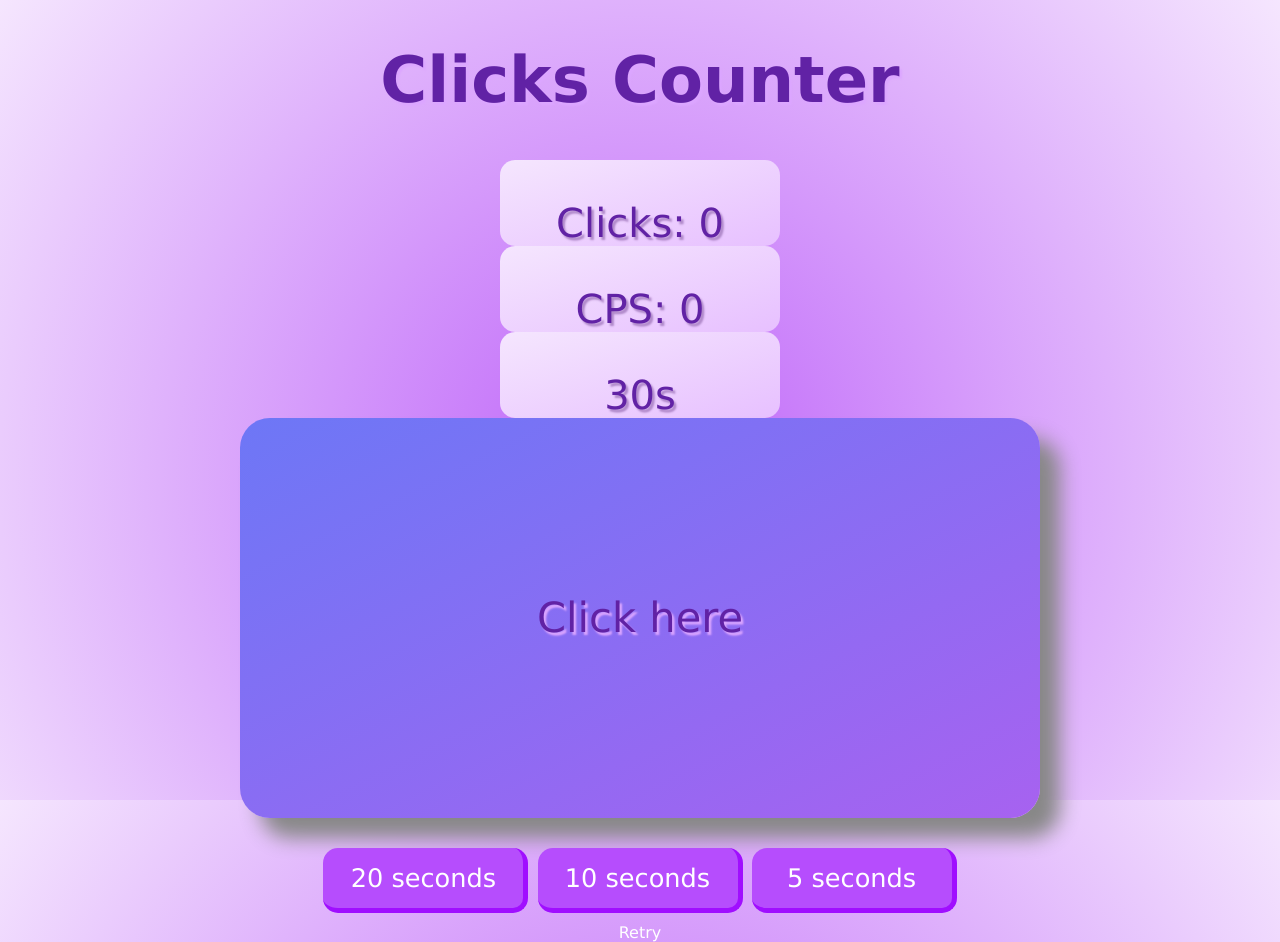
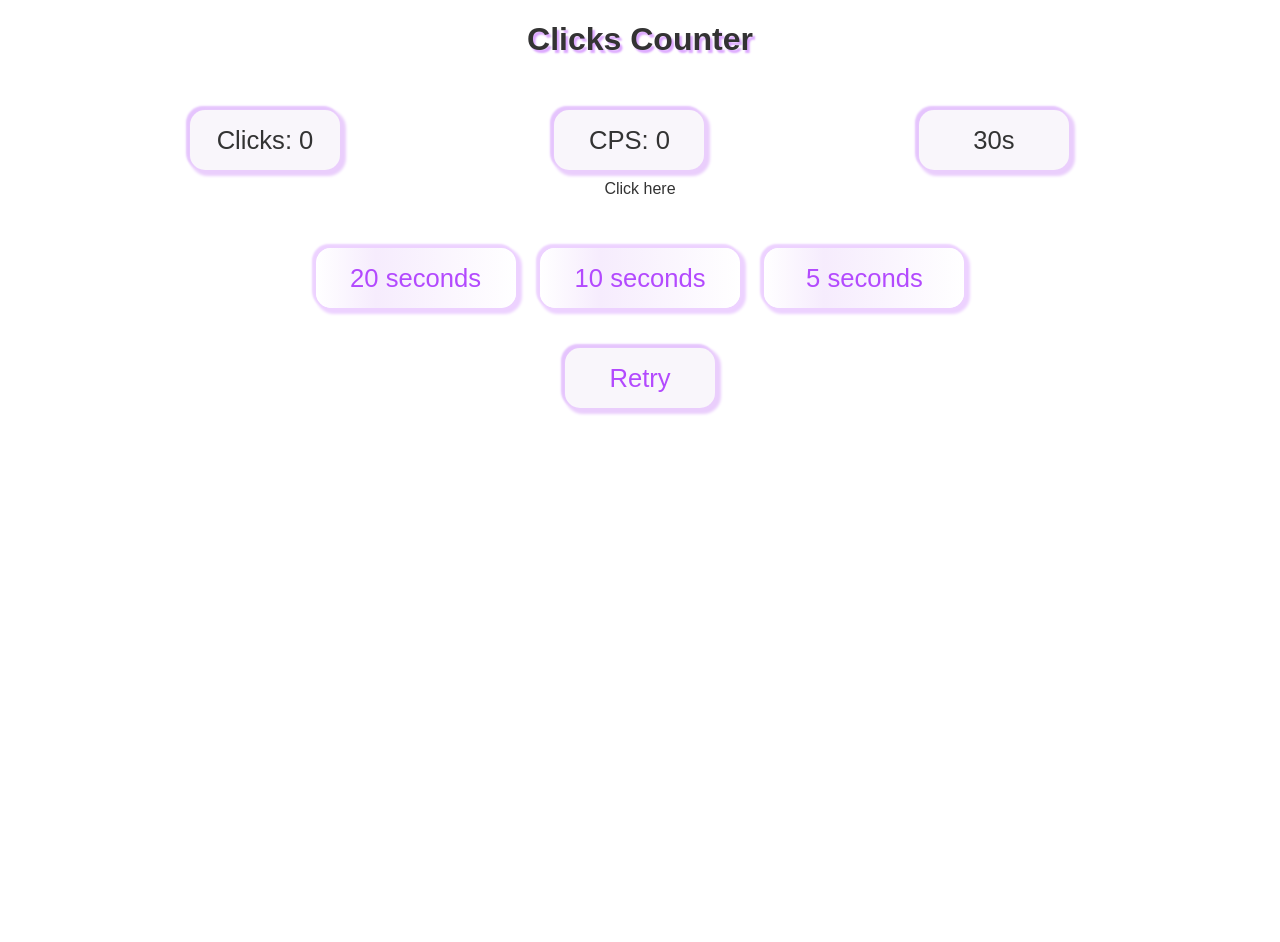
Before and after one commit to knight000101/CPS-TEST, a plain HTML site: page index.html in a window 1280 px wide. After the commit the page ends 800 px from the top, so only its background shows below. Drawn offline with Linux system fonts and the light colour scheme.

Commit message:
Update styles.css

```diff
--- a/styles.css
+++ b/styles.css
@@ -4,83 +4,118 @@
 }
 
 html, body{
+    font-family: 'Montserrat', sans-serif;
     padding: 0;
     margin: 0;
 }
 body{
-    background:radial-gradient(circle at 50% 60%, #BE63F9, #F5E6FE);
+    background:linear-gradient(circle at 50% 60%, #c475f9, #F5E6FE);
     background-attachment: fixed;
 }
-p, h1, div{
-    font-family: Verdana, sans-serif;
+ p, div{
+    font-family: 'Montserrat', sans-serif;
     position: relative;
-    color:#6122A5;
+    color:#333333;
     text-align: center;
 
 }
 h1{
-    font-size:4em;
+    font-family: 'Montserrat', sans-serif;
+    position: relative;
+    color:#333333;
+    text-align: center;
+    font-size:2em;
     text-shadow: 2.5px 3px 2px #DCA6FF;
 }
-p{
-    position: relative;
-    padding-top: 40px;
-    height: 46px;
-    width: 280px;
+p{ position: relative;
+    height: 60px;
+    width:150px;
+    background-color: #f9f6fb;
+
+    box-shadow: 3px 3px 3px 3px #eacefc, -2px -2px 2px 2px #e5c4fd;
+
     border-radius: 15px;
-    background:linear-gradient(to bottom right, #F5E6FE, #E7C0FF), linear-gradient(to top left, #F5E6FE, #E7C0FF);
-    font-size: 2.5em;
-    margin: 0 auto;
-    text-shadow: 2.5px 3px 2px #B089CA;
+    line-height:60px;
+    font-size:1.6em;
+    margin: 20px ;
+    margin-left: 190px;
+
+    user-select: none;
+
+    top:10px;
+    display:inline-block;
+    text-align: center;
 }
 
-.divClick{
+
+.btn {
     position: relative;
-    height: 400px;
-    width: 800px;
-    background:linear-gradient(to bottom right, #6D77F6, #A762F0), linear-gradient(to top left, #6122A5, #A762F0);
+    background:linear-gradient(to bottom right, #A762F0, #6122A5), linear-gradient(to top left, #6122A5, #A762F0);
+    height: 300px;
+    width: 300px;
+    box-shadow: 20px 20px 20px  #888888;
+    border-radius: 50%;
+    color: white;
+    padding: 16px 32px;
+    text-align: center;
+    font-size: 2em;
+    user-select: none;
+    line-height: 300px;
     margin: 0 auto;
-    font-size: 2.6em;
+    opacity: 1;
+    transition: 0.3s;
+    cursor: pointer;
+    margin-top: 45px;
+  }
+
+  .btn:hover {opacity: 0.6}
+  .second{
+    font-size: 30px;
+    height: 60px;
+    width:150px;
+    background-color: #f9f6fb;
+
+    box-shadow: 3px 3px 3px 3px #eacefc, -2px -2px 2px 2px #e5c4fd;
+
+    border-radius: 15px;
+    line-height:60px;
+    font-size:1.6em;
+    margin: 20px 2px;
+    margin: auto;
     user-select: none;
-    line-height: 400px;
-    box-shadow: 20px 20px 20px  #888888;
-    border-radius: 30px;
-    touch-action: manipulation;
-    text-shadow: 2.5px 3px 2px #DCA6FF;
-}
+
+    top:10px;
+
+    text-align: center;
+  }
+
 .time{
     position: relative;
     height: 60px;
     width:200px;
-    background-color: #b64dfd;
-    border-bottom: solid #A00EFF 5px;
-    border-right: solid #A00EFF 5px;
+    background-image: linear-gradient(to right, #ffffff 0%, #f6ecfd 30%, #ffffff 100%);
+
+    box-shadow: 3px 3px 3px 3px #edd2ff, -2px -2px 2px 2px #edd2ff;
     line-height:60px;
     font-size:1.6em;
-    margin: 20px 2px;
+    margin: 40px 10px;
     user-select: none;
     border-radius: 15px;
     top:10px;
     display:inline-block;
 }
+.bx-timer{
+    line-height:60px;
+    size: 35px;
+
+}
+
 a{
     text-decoration: none;
-    color:white;
+    color:#b34afe;
 }
-*{
-    right:100vw;
-    animation-name: lancement;
-    animation-duration:2s;
-    animation-fill-mode: forwards;
-}
-@keyframes lancement{
-    from{
-        right:100vw;
-    }
-    to{
-        right:0vw;
-    }
-}
+
+
 @media all and (max-width:900px){
     .divClick{
         width:600px;
```
